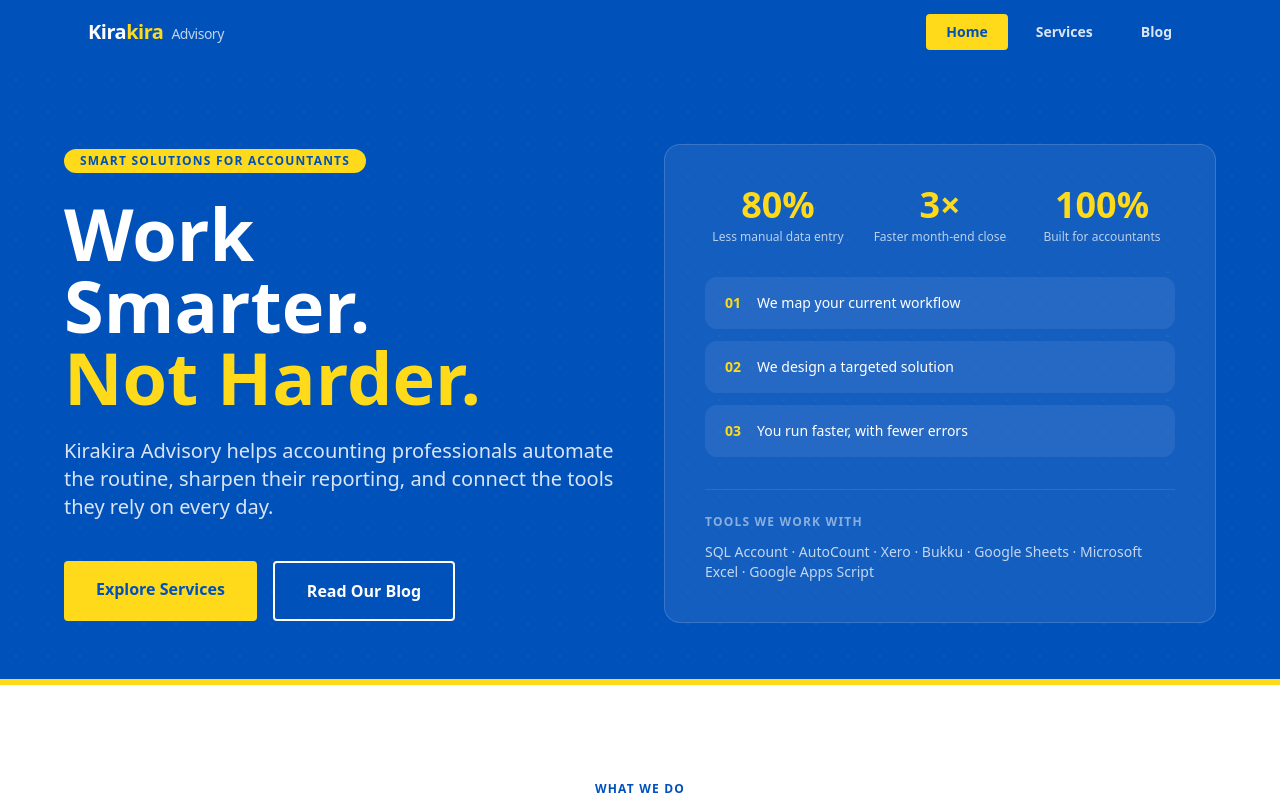
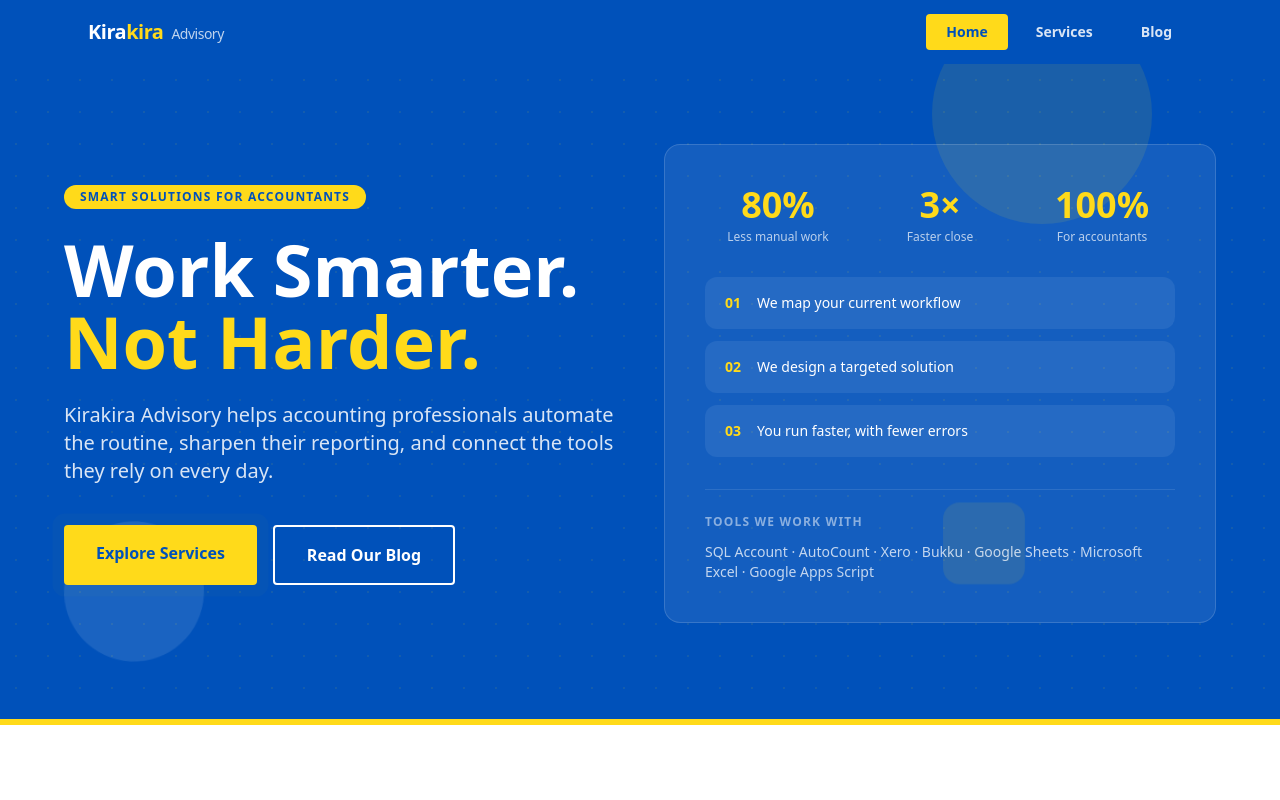
Before and after one commit to chaowmunhoong-ctrl/kirakira-advisory, a Next.js app: page / in a window 1280 px wide. Shown: the top 800 px of the page. Built offline with nearby package versions, Linux system fonts and the light colour scheme.

Commit message:
Full animation pass: scroll reveal, count-up stats, floating shapes, word-by-word headline, animated CTA gradient, card hover effects

```diff
--- a/app/globals.css
+++ b/app/globals.css
@@ -10,36 +10,124 @@
   background: #ffffff;
 }
 
+/* ── Scroll reveal ── */
+.reveal {
+  opacity: 0;
+  transform: translateY(36px);
+  transition: opacity 0.7s ease, transform 0.7s ease;
+}
+.reveal.visible {
+  opacity: 1;
+  transform: translateY(0);
+}
+.reveal-left {
+  opacity: 0;
+  transform: translateX(-40px);
+  transition: opacity 0.7s ease, transform 0.7s ease;
+}
+.reveal-left.visible {
+  opacity: 1;
+  transform: translateX(0);
+}
+.reveal-right {
+  opacity: 0;
+  transform: translateX(40px);
+  transition: opacity 0.7s ease, transform 0.7s ease;
+}
+.reveal-right.visible {
+  opacity: 1;
+  transform: translateX(0);
+}
+.reveal-delay-1 { transition-delay: 0.1s; }
+.reveal-delay-2 { transition-delay: 0.2s; }
+.reveal-delay-3 { transition-delay: 0.3s; }
+.reveal-delay-4 { transition-delay: 0.4s; }
+
+/* ── Hero floating shapes ── */
+@keyframes floatA {
+  0%, 100% { transform: translateY(0px) rotate(0deg); }
+  50%       { transform: translateY(-20px) rotate(8deg); }
+}
+@keyframes floatB {
+  0%, 100% { transform: translateY(0px) rotate(0deg); }
+  50%       { transform: translateY(16px) rotate(-6deg); }
+}
+@keyframes floatC {
+  0%, 100% { transform: translateY(0px) scale(1); }
+  50%       { transform: translateY(-12px) scale(1.06); }
+}
+.shape-a { animation: floatA 6s ease-in-out infinite; }
+.shape-b { animation: floatB 8s ease-in-out infinite; }
+.shape-c { animation: floatC 5s ease-in-out infinite; }
+
+/* ── Headline word-by-word ── */
+@keyframes wordIn {
+  from { opacity: 0; transform: translateY(20px); }
+  to   { opacity: 1; transform: translateY(0); }
+}
+.word { display: inline-block; opacity: 0; animation: wordIn 0.5s ease forwards; }
+.word-1 { animation-delay: 0.1s; }
+.word-2 { animation-delay: 0.3s; }
+.word-3 { animation-delay: 0.5s; }
+.word-4 { animation-delay: 0.7s; }
+
+/* ── Badge slide-in ── */
+@keyframes badgeIn {
+  from { opacity: 0; transform: translateY(-16px); }
+  to   { opacity: 1; transform: translateY(0); }
+}
+.badge-in { animation: badgeIn 0.5s ease forwards 0.05s; opacity: 0; }
+
+/* ── CTA gradient shift ── */
+@keyframes gradShift {
+  0%   { background-position: 0% 50%; }
+  50%  { background-position: 100% 50%; }
+  100% { background-position: 0% 50%; }
+}
+.cta-gradient {
+  background: linear-gradient(135deg, #003d8f, #0051BA, #0068e1, #003d8f);
+  background-size: 300% 300%;
+  animation: gradShift 6s ease infinite;
+}
+
+/* ── Card hover lift ── */
+.card-hover {
+  transition: transform 0.3s ease, box-shadow 0.3s ease, border-color 0.3s ease;
+}
+.card-hover:hover {
+  transform: translateY(-6px);
+  box-shadow: 0 20px 40px rgba(0,81,186,0.12);
+  border-color: #0051BA !important;
+}
+
+/* ── Icon bounce on card hover ── */
+.card-hover:hover .card-icon {
+  animation: iconBounce 0.4s ease;
+}
+@keyframes iconBounce {
+  0%  { transform: scale(1); }
+  40% { transform: scale(1.25); }
+  70% { transform: scale(0.95); }
+  100%{ transform: scale(1); }
+}
+
+/* ── Yellow bar grow ── */
+.bar-grow {
+  width: 0;
+  transition: width 0.8s ease 0.3s;
+}
+.bar-grow.visible { width: 3rem; }
+
+/* ── Button glow pulse ── */
+@keyframes glowPulse {
+  0%, 100% { box-shadow: 0 0 0 0 rgba(255,218,26,0.5); }
+  50%       { box-shadow: 0 0 0 12px rgba(255,218,26,0); }
+}
+.btn-glow { animation: glowPulse 2.5s ease-in-out infinite; }
+
+/* ── Fade up generic ── */
 @keyframes fadeUp {
   from { opacity: 0; transform: translateY(20px); }
   to   { opacity: 1; transform: translateY(0); }
 }
 .fade-up { animation: fadeUp 0.6s ease forwards; }
-
-/* Ken Burns zoom on hero image */
-@keyframes kenBurns {
-  from { transform: scale(1);    transform-origin: center center; }
-  to   { transform: scale(1.08); transform-origin: 60% 40%; }
-}
-.hero-ken-burns {
-  animation: kenBurns 8s ease-in-out infinite alternate;
-  will-change: transform;
-}
-
-/* Floating badge animation */
-@keyframes floatUp {
-  0%   { opacity: 0; transform: translateY(30px); }
-  100% { opacity: 1; transform: translateY(0); }
-}
-.float-in-1 { animation: floatUp 0.7s ease forwards 0.2s; opacity: 0; }
-.float-in-2 { animation: floatUp 0.7s ease forwards 0.5s; opacity: 0; }
-.float-in-3 { animation: floatUp 0.7s ease forwards 0.8s; opacity: 0; }
-
-/* Gentle float loop for stat badges */
-@keyframes floatLoop {
-  0%, 100% { transform: translateY(0px); }
-  50%       { transform: translateY(-8px); }
-}
-.float-loop-1 { animation: floatLoop 4s ease-in-out infinite; }
-.float-loop-2 { animation: floatLoop 4s ease-in-out infinite 1s; }
-.float-loop-3 { animation: floatLoop 4s ease-in-out infinite 2s; }
--- a/app/page.tsx
+++ b/app/page.tsx
@@ -1,126 +1,127 @@
+'use client'
 import Link from 'next/link'
+import { useEffect, useRef, useState } from 'react'
+
+/* ── Scroll-reveal hook ── */
+function useReveal() {
+  useEffect(() => {
+    const els = document.querySelectorAll('.reveal, .reveal-left, .reveal-right, .bar-grow')
+    const io = new IntersectionObserver(
+      entries => entries.forEach(e => { if (e.isIntersecting) e.target.classList.add('visible') }),
+      { threshold: 0.15 }
+    )
+    els.forEach(el => io.observe(el))
+    return () => io.disconnect()
+  }, [])
+}
+
+/* ── Count-up hook ── */
+function useCountUp(target: number, suffix = '', duration = 1800) {
+  const [val, setVal] = useState(0)
+  const ref = useRef<HTMLDivElement>(null)
+  useEffect(() => {
+    const el = ref.current
+    if (!el) return
+    const io = new IntersectionObserver(([entry]) => {
+      if (!entry.isIntersecting) return
+      io.disconnect()
+      const start = performance.now()
+      const tick = (now: number) => {
+        const p = Math.min((now - start) / duration, 1)
+        setVal(Math.floor(p * target))
+        if (p < 1) requestAnimationFrame(tick)
+        else setVal(target)
+      }
+      requestAnimationFrame(tick)
+    }, { threshold: 0.5 })
+    io.observe(el)
+    return () => io.disconnect()
+  }, [target, duration])
+  return { ref, display: val + suffix }
+}
 
 const services = [
-  {
-    icon: '⚡',
-    title: 'Workflow Automation',
-    description: 'Eliminate repetitive data entry, reconciliations, and manual processes with smart automation built specifically for accounting workflows.',
-  },
-  {
-    icon: '📊',
-    title: 'Custom Reporting & Dashboards',
-    description: 'Replace manually compiled reports with live dashboards that pull accurate data automatically — so you always have the numbers you need.',
-  },
-  {
-    icon: '📋',
-    title: 'Spreadsheet Optimisation',
-    description: 'We transform basic spreadsheets into professional, error-proof tools — cleaner models, smarter formulas, and templates that actually scale.',
-  },
-  {
-    icon: '🔗',
-    title: 'App & Software Integration',
-    description: 'Connect your accounting software, payroll systems, and business tools so data flows between them automatically — no more manual transfers.',
-  },
+  { icon: '⚡', title: 'Workflow Automation', description: 'Eliminate repetitive data entry, reconciliations, and manual processes with smart automation built specifically for accounting workflows.' },
+  { icon: '📊', title: 'Custom Reporting & Dashboards', description: 'Replace manually compiled reports with live dashboards that pull accurate data automatically — so you always have the numbers you need.' },
+  { icon: '📋', title: 'Spreadsheet Optimisation', description: 'We transform basic spreadsheets into professional, error-proof tools — cleaner models, smarter formulas, and templates that actually scale.' },
+  { icon: '🔗', title: 'App & Software Integration', description: 'Connect your accounting software, payroll systems, and business tools so data flows between them automatically — no more manual transfers.' },
 ]
 
 const whyUs = [
-  {
-    title: 'Built for Accountants',
-    desc: 'We understand accounting workflows, not just technology. Every solution is designed with the accounting professional in mind.',
-  },
-  {
-    title: 'Practical & Lean',
-    desc: 'No bloated enterprise software. We build targeted solutions that solve the exact problem you have — nothing more, nothing less.',
-  },
-  {
-    title: 'Fast to Implement',
-    desc: 'Most solutions are up and running within days, not months. You see real results quickly.',
-  },
+  { title: 'Built for Accountants', desc: 'We understand accounting workflows, not just technology. Every solution is designed with the accounting professional in mind.' },
+  { title: 'Practical & Lean', desc: 'No bloated enterprise software. We build targeted solutions that solve the exact problem you have — nothing more, nothing less.' },
+  { title: 'Fast to Implement', desc: 'Most solutions are up and running within days, not months. You see real results quickly.' },
 ]
 
+function StatCard({ value, suffix, label, delay }: { value: number; suffix: string; label: string; delay: string }) {
+  const { ref, display } = useCountUp(value, suffix)
+  return (
+    <div ref={ref} className="text-center" style={{ transitionDelay: delay }}>
+      <p className="text-3xl sm:text-4xl font-extrabold" style={{ color: '#FFDA1A' }}>{display}</p>
+      <p className="text-xs mt-1" style={{ color: 'rgba(255,255,255,0.7)' }}>{label}</p>
+    </div>
+  )
+}
 
 export default function Home() {
+  useReveal()
+
   return (
     <div>
 
-      {/* Hero */}
-      <section
-        style={{ backgroundColor: '#0051BA', position: 'relative', overflow: 'hidden' }}
-        className="px-4 sm:px-6 pt-16 sm:pt-20 pb-0"
-      >
-        {/* Background dot pattern */}
-        <div style={{
-          position: 'absolute', inset: 0,
-          backgroundImage: 'radial-gradient(circle, rgba(255,218,26,0.08) 1px, transparent 1px)',
-          backgroundSize: '32px 32px',
-          pointerEvents: 'none',
-        }} />
+      {/* ── Hero ── */}
+      <section style={{ backgroundColor: '#0051BA', position: 'relative', overflow: 'hidden' }} className="px-4 sm:px-6 pt-16 sm:pt-20 pb-16 sm:pb-24">
+
+        {/* Dot pattern */}
+        <div style={{ position: 'absolute', inset: 0, backgroundImage: 'radial-gradient(circle, rgba(255,218,26,0.08) 1px, transparent 1px)', backgroundSize: '32px 32px', pointerEvents: 'none' }} />
+
+        {/* Floating shapes */}
+        <div className="shape-a absolute rounded-full opacity-10" style={{ width: 220, height: 220, backgroundColor: '#FFDA1A', top: '-60px', right: '10%' }} />
+        <div className="shape-b absolute rounded-full opacity-10" style={{ width: 140, height: 140, backgroundColor: '#fff', bottom: '10%', left: '5%' }} />
+        <div className="shape-c absolute opacity-10" style={{ width: 80, height: 80, backgroundColor: '#FFDA1A', bottom: '20%', right: '20%', borderRadius: '16px', transform: 'rotate(20deg)' }} />
 
         <div className="max-w-6xl mx-auto relative">
-          {/* Split layout */}
-          <div className="flex flex-col lg:flex-row items-center gap-12 pb-14">
+          <div className="flex flex-col lg:flex-row items-center gap-12">
 
-            {/* Left — text */}
+            {/* Left */}
             <div className="lg:w-1/2 text-center lg:text-left">
-              <div
-                className="inline-block px-4 py-1 rounded-full text-xs font-bold tracking-widest uppercase mb-6"
-                style={{ backgroundColor: '#FFDA1A', color: '#0051BA' }}
-              >
+              <div className="badge-in inline-block px-4 py-1 rounded-full text-xs font-bold tracking-widest uppercase mb-6" style={{ backgroundColor: '#FFDA1A', color: '#0051BA' }}>
                 Smart Solutions for Accountants
               </div>
               <h1 className="text-5xl sm:text-6xl lg:text-7xl font-extrabold text-white leading-tight mb-6">
-                Work<br />Smarter.<br />
-                <span style={{ color: '#FFDA1A' }}>Not Harder.</span>
+                <span className="word word-1">Work</span>{' '}
+                <span className="word word-2">Smarter.</span><br />
+                <span className="word word-3" style={{ color: '#FFDA1A' }}>Not</span>{' '}
+                <span className="word word-4" style={{ color: '#FFDA1A' }}>Harder.</span>
               </h1>
-              <p className="text-lg sm:text-xl leading-relaxed mb-10" style={{ color: 'rgba(255,255,255,0.85)' }}>
+              <p className="fade-up text-lg sm:text-xl leading-relaxed mb-10" style={{ color: 'rgba(255,255,255,0.85)', animationDelay: '0.8s', opacity: 0 }}>
                 Kirakira Advisory helps accounting professionals automate the routine, sharpen their reporting, and connect the tools they rely on every day.
               </p>
-              <div className="flex flex-col sm:flex-row gap-4 justify-center lg:justify-start">
-                <Link
-                  href="/services"
-                  className="px-8 py-4 rounded font-bold text-base hover:opacity-90 transition"
-                  style={{ backgroundColor: '#FFDA1A', color: '#0051BA' }}
-                >
+              <div className="fade-up flex flex-col sm:flex-row gap-4 justify-center lg:justify-start" style={{ animationDelay: '1s', opacity: 0 }}>
+                <Link href="/services" className="btn-glow px-8 py-4 rounded font-bold text-base hover:opacity-90 transition" style={{ backgroundColor: '#FFDA1A', color: '#0051BA' }}>
                   Explore Services
                 </Link>
-                <Link
-                  href="/blog"
-                  className="px-8 py-4 rounded font-bold text-base border-2 border-white text-white hover:bg-white hover:text-blue-900 transition"
-                >
+                <Link href="/blog" className="px-8 py-4 rounded font-bold text-base border-2 border-white text-white hover:bg-white hover:text-blue-900 transition">
                   Read Our Blog
                 </Link>
               </div>
             </div>
 
-            {/* Right — stats panel */}
-            <div className="lg:w-1/2 w-full">
-              <div
-                className="rounded-2xl p-8 sm:p-10"
-                style={{ backgroundColor: 'rgba(255,255,255,0.08)', border: '1px solid rgba(255,255,255,0.15)' }}
-              >
+            {/* Right — animated stats panel */}
+            <div className="lg:w-1/2 w-full fade-up" style={{ animationDelay: '0.4s', opacity: 0 }}>
+              <div className="rounded-2xl p-8 sm:p-10" style={{ backgroundColor: 'rgba(255,255,255,0.08)', border: '1px solid rgba(255,255,255,0.15)', backdropFilter: 'blur(8px)' }}>
                 <div className="grid grid-cols-3 gap-4 mb-8">
-                  {[
-                    { value: '80%', label: 'Less manual data entry' },
-                    { value: '3×', label: 'Faster month-end close' },
-                    { value: '100%', label: 'Built for accountants' },
-                  ].map(s => (
-                    <div key={s.value} className="text-center">
-                      <p className="text-3xl sm:text-4xl font-extrabold" style={{ color: '#FFDA1A' }}>{s.value}</p>
-                      <p className="text-xs mt-1" style={{ color: 'rgba(255,255,255,0.7)' }}>{s.label}</p>
-                    </div>
-                  ))}
+                  <StatCard value={80} suffix="%" label="Less manual work" delay="0s" />
+                  <StatCard value={3}  suffix="×"  label="Faster close"     delay="0.15s" />
+                  <StatCard value={100} suffix="%" label="For accountants"  delay="0.3s" />
                 </div>
                 <div className="space-y-3">
                   {[
                     { step: '01', text: 'We map your current workflow' },
                     { step: '02', text: 'We design a targeted solution' },
                     { step: '03', text: 'You run faster, with fewer errors' },
-                  ].map(item => (
-                    <div
-                      key={item.step}
-                      className="flex items-center gap-4 rounded-xl px-5 py-4"
-                      style={{ backgroundColor: 'rgba(255,255,255,0.07)' }}
-                    >
+                  ].map((item, i) => (
+                    <div key={item.step} className="flex items-center gap-4 rounded-xl px-5 py-4 transition-all duration-300 hover:bg-white hover:bg-opacity-10 cursor-default" style={{ backgroundColor: 'rgba(255,255,255,0.07)' }}>
                       <span className="text-sm font-extrabold" style={{ color: '#FFDA1A' }}>{item.step}</span>
                       <span className="text-sm font-medium text-white">{item.text}</span>
                     </div>
@@ -134,18 +135,18 @@
                 </div>
               </div>
             </div>
+
           </div>
         </div>
-
       </section>
 
-      {/* Yellow accent bar */}
+      {/* Yellow bar */}
       <div className="h-1.5" style={{ backgroundColor: '#FFDA1A' }} />
 
-      {/* Services */}
+      {/* ── Services ── */}
       <section className="py-20 sm:py-24 px-4 sm:px-6 bg-white">
         <div className="max-w-6xl mx-auto">
-          <div className="text-center mb-14">
+          <div className="text-center mb-14 reveal">
             <p className="text-xs font-bold tracking-widest uppercase mb-3" style={{ color: '#0051BA' }}>What We Do</p>
             <h2 className="text-4xl sm:text-5xl font-bold mb-5" style={{ color: '#111' }}>Our Services</h2>
             <p className="text-lg max-w-xl mx-auto" style={{ color: '#666' }}>
@@ -153,41 +154,37 @@
             </p>
           </div>
           <div className="grid grid-cols-1 sm:grid-cols-2 gap-6">
-            {services.map(s => (
+            {services.map((s, i) => (
               <div
                 key={s.title}
-                className="p-8 sm:p-10 rounded-xl border-2 hover:shadow-lg hover:-translate-y-1 transition-all duration-300"
+                className={`card-hover reveal reveal-delay-${i + 1} p-8 sm:p-10 rounded-xl border-2`}
                 style={{ borderColor: '#E5E7EB' }}
               >
-                <div className="text-5xl mb-5">{s.icon}</div>
+                <div className="card-icon text-5xl mb-5">{s.icon}</div>
                 <h3 className="text-2xl font-bold mb-3" style={{ color: '#0051BA' }}>{s.title}</h3>
                 <p className="text-base leading-relaxed" style={{ color: '#555' }}>{s.description}</p>
               </div>
             ))}
           </div>
-          <div className="text-center mt-12">
-            <Link
-              href="/services"
-              className="inline-block px-8 py-4 rounded font-bold text-base hover:opacity-90 transition"
-              style={{ backgroundColor: '#0051BA', color: '#fff' }}
-            >
+          <div className="text-center mt-12 reveal">
+            <Link href="/services" className="inline-block px-8 py-4 rounded font-bold text-base hover:opacity-90 transition" style={{ backgroundColor: '#0051BA', color: '#fff' }}>
               View Full Service Details →
             </Link>
           </div>
         </div>
       </section>
 
-      {/* Why us */}
+      {/* ── Why Us ── */}
       <section className="py-20 sm:py-24 px-4 sm:px-6" style={{ backgroundColor: '#F4F6FB' }}>
         <div className="max-w-6xl mx-auto">
-          <div className="text-center mb-14">
+          <div className="text-center mb-14 reveal">
             <p className="text-xs font-bold tracking-widest uppercase mb-3" style={{ color: '#0051BA' }}>Why Kirakira</p>
             <h2 className="text-4xl sm:text-5xl font-bold" style={{ color: '#111' }}>Built Around Your Work</h2>
           </div>
           <div className="grid grid-cols-1 sm:grid-cols-3 gap-6">
-            {whyUs.map(w => (
-              <div key={w.title} className="bg-white p-8 sm:p-10 rounded-xl shadow-sm text-center">
-                <div className="w-12 h-1.5 mx-auto mb-6 rounded" style={{ backgroundColor: '#FFDA1A' }} />
+            {whyUs.map((w, i) => (
+              <div key={w.title} className={`reveal reveal-delay-${i + 1} bg-white p-8 sm:p-10 rounded-xl shadow-sm text-center hover:shadow-lg transition-shadow duration-300`}>
+                <div className="bar-grow h-1.5 mx-auto mb-6 rounded" style={{ backgroundColor: '#FFDA1A', display: 'block' }} />
                 <h3 className="text-xl font-bold mb-4" style={{ color: '#111' }}>{w.title}</h3>
                 <p className="text-base leading-relaxed" style={{ color: '#666' }}>{w.desc}</p>
               </div>
@@ -196,25 +193,16 @@
         </div>
       </section>
 
-      {/* CTA */}
-      <section className="py-20 px-4 sm:px-6" style={{ backgroundColor: '#0051BA', position: 'relative', overflow: 'hidden' }}>
-        <div style={{
-          position: 'absolute', inset: 0,
-          backgroundImage: 'radial-gradient(circle, rgba(255,218,26,0.08) 1px, transparent 1px)',
-          backgroundSize: '32px 32px',
-          pointerEvents: 'none',
-        }} />
-        <div className="max-w-3xl mx-auto text-center relative">
+      {/* ── CTA ── */}
+      <section className="cta-gradient py-20 px-4 sm:px-6" style={{ position: 'relative', overflow: 'hidden' }}>
+        <div style={{ position: 'absolute', inset: 0, backgroundImage: 'radial-gradient(circle, rgba(255,218,26,0.07) 1px, transparent 1px)', backgroundSize: '32px 32px', pointerEvents: 'none' }} />
+        <div className="max-w-3xl mx-auto text-center relative reveal">
           <h2 className="text-4xl sm:text-5xl font-bold text-white mb-5">Ready to Work Smarter?</h2>
           <p className="text-lg mb-10" style={{ color: 'rgba(255,255,255,0.8)' }}>
             Tell us about your workflow challenge and we will recommend the right solution.
           </p>
           <div className="flex flex-col sm:flex-row gap-4 justify-center">
-            <a
-              href="mailto:hello@kirakiraadvisory.com"
-              className="inline-block px-8 py-4 rounded font-bold text-base hover:opacity-90 transition"
-              style={{ backgroundColor: '#FFDA1A', color: '#0051BA' }}
-            >
+            <a href="mailto:hello@kirakiraadvisory.com" className="btn-glow inline-block px-8 py-4 rounded font-bold text-base hover:opacity-90 transition" style={{ backgroundColor: '#FFDA1A', color: '#0051BA' }}>
               Get in Touch
             </a>
             <a
```
